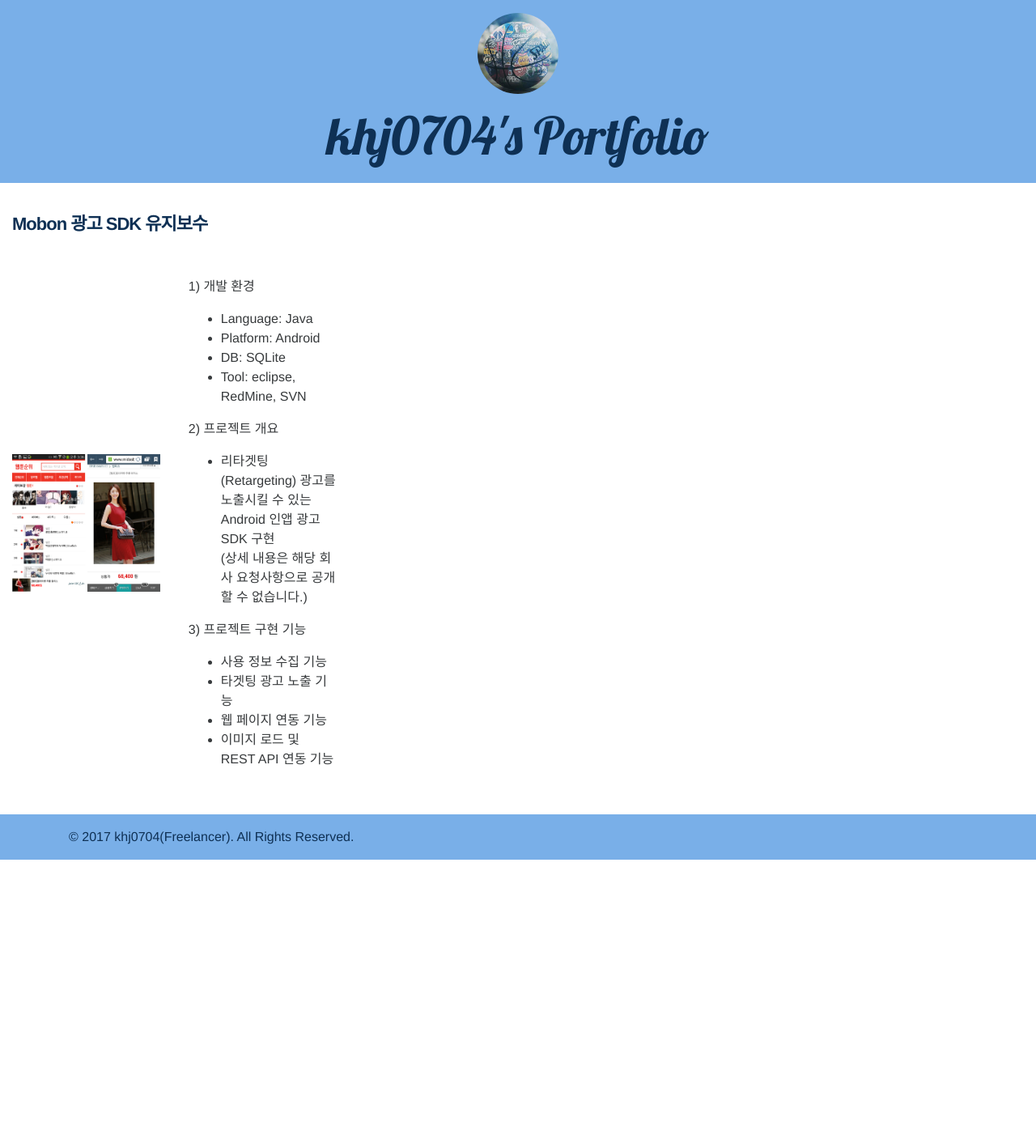
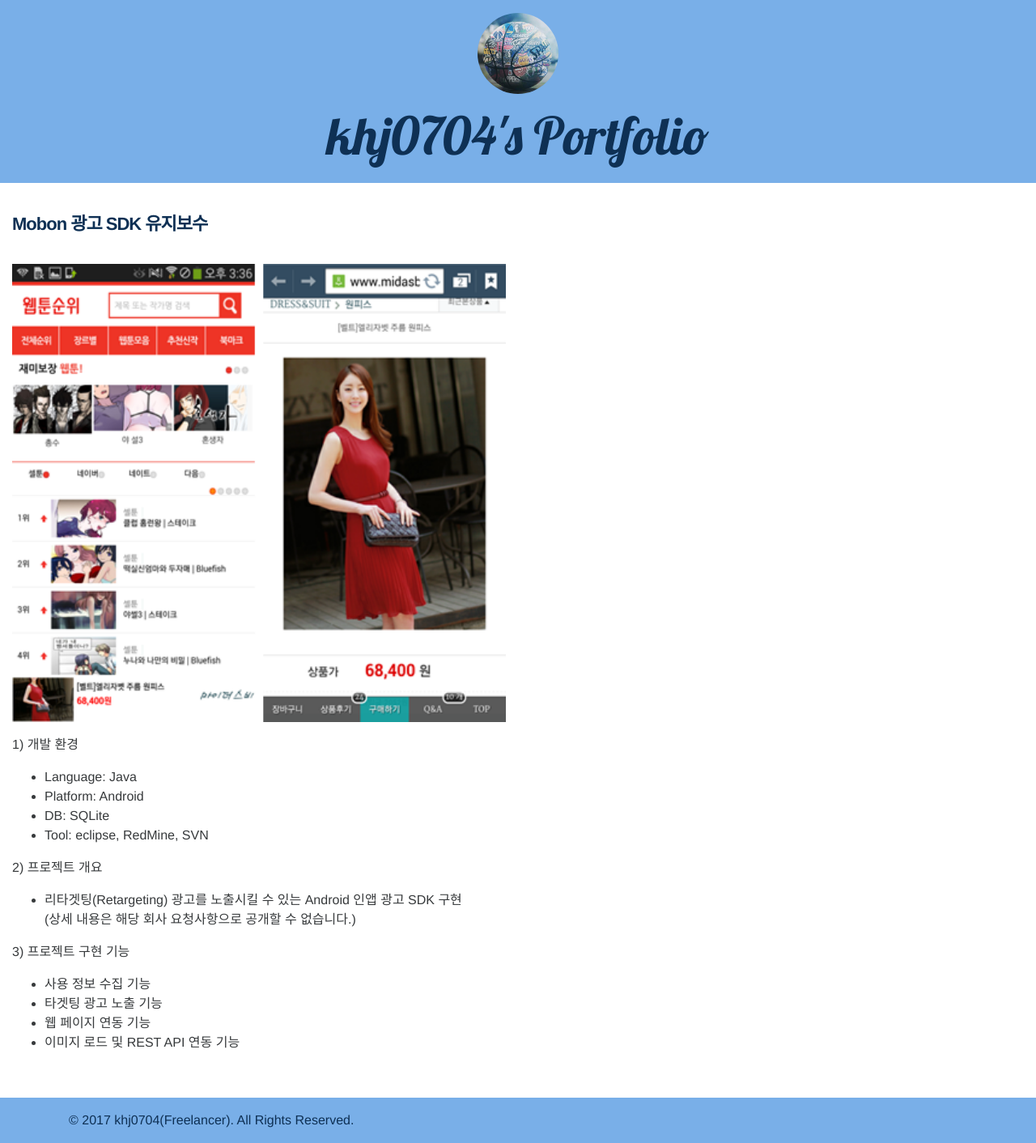
Before and after one commit to khj0704/khj0704.github.io, a Jekyll site: the page built from _posts/2015-03-15-portfolio16.md, in a window 1280 px wide. Shown: the whole page at 81% size. Built offline with Jekyll 4.4.1, drawn with Linux system fonts in a browser that asks for light colours; nearby versions of some CDN libraries; before the commit the page ends 1062 px from its top, so only the background shows below that.

Commit message:
modified post layout

```diff
--- a/_layouts/post.html
+++ b/_layouts/post.html
@@ -83,13 +83,13 @@
 				<div class="col-md-12">
 					<h1 class="post-title"><b>{{ page.title }}</b></h1>
 				</div>
-				<div class="col-xs-6 col-md-6 col-lg-2 vcenter">
+				<div class="col-xs-6 col-md-6 vcenter">
 					<div>
 						<img src="../../../../../web-dist/images/{{ page.image }}" style="width:100%;height:auto;margin-left:auto;margin-right:auto;">
 					</div>
 				</div>
 				<!-- col-sm-12 col-md-6  -->
-				<div class="col-xs-6 col-md-6 col-lg-2 vcenter">
+				<div class="col-xs-6 col-md-6 vcenter">
 					<p>
 						<article class="post-content">
 							{{ content }}
```
